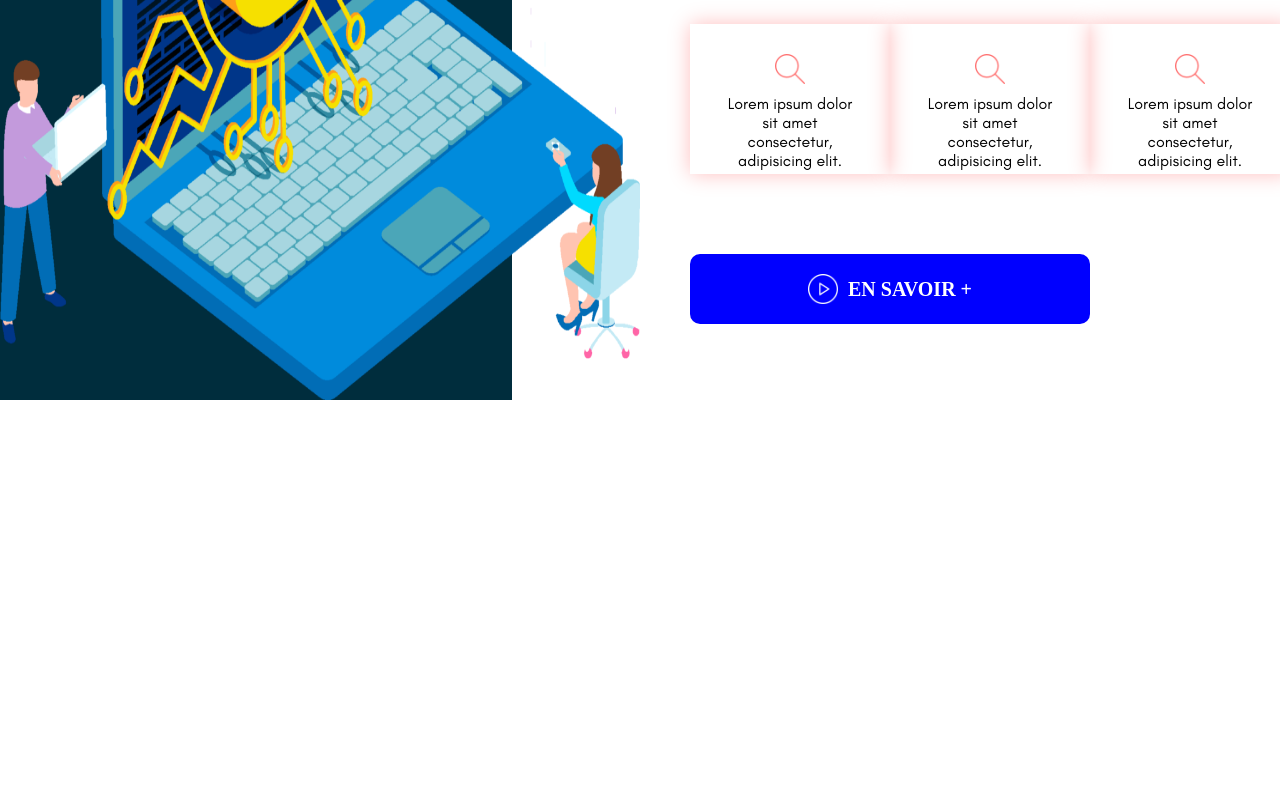
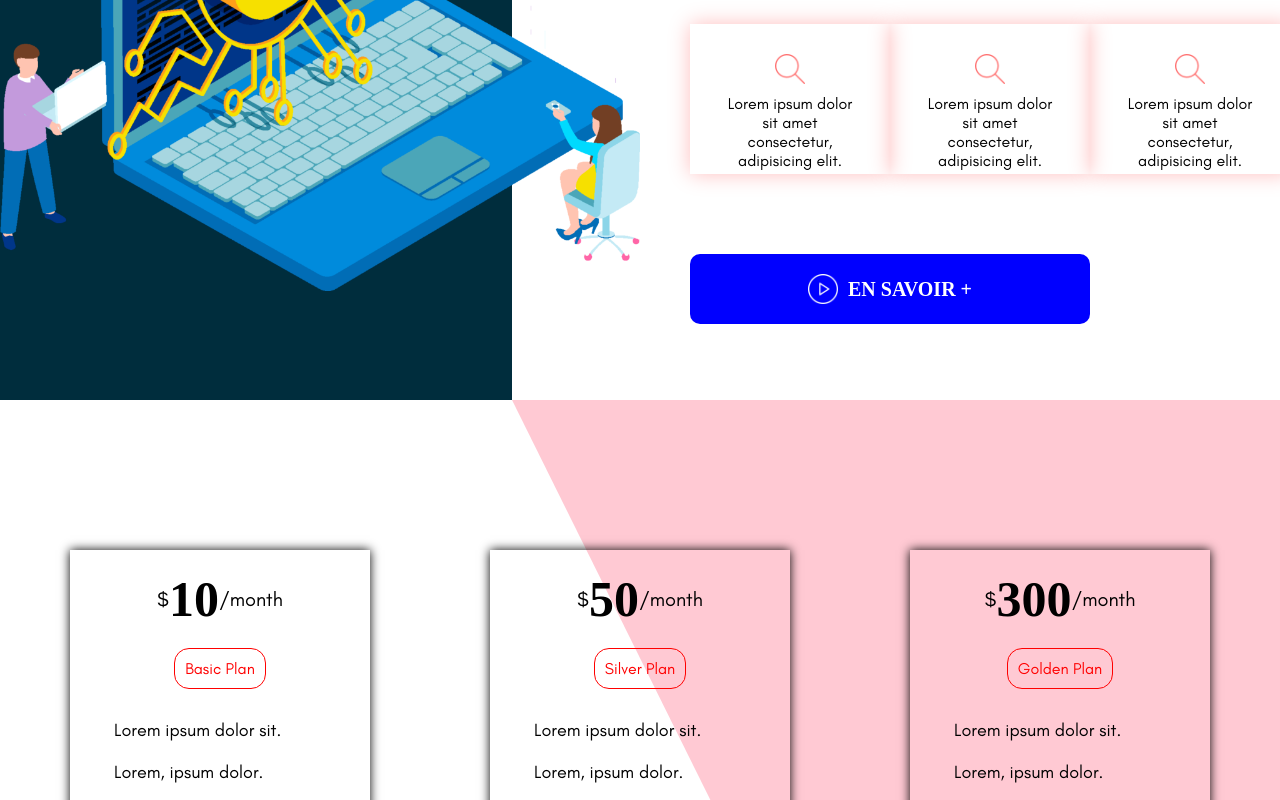
Before and after one commit to xand974/ResponsiveAndDesignApp, a React (Create React App) app in the folder front/: page / in a window 1280 px wide. Shown: the part 2000-2800 px from the top of the page. Before the commit the page ends 2400 px from the top, so only its background shows below. Built offline with nearby package versions, Linux system fonts and the light colour scheme; a web font is replaced by a local one.

Commit message:
services : add video / add price section

```diff
--- a/front/src/App.js
+++ b/front/src/App.js
@@ -1,6 +1,7 @@
 import Feature from "components/Feature";
 import Intro from "components/Intro";
 import Navbar from "components/Navbar";
+import Price from "components/Price";
 import Service from "components/Service";
 import styled, { css } from "styled-components";
 
@@ -34,6 +35,12 @@ const ServiceShape = styled.div`
   clip-path: polygon(0 0, 40% 0, 40% 100%, 0% 100%);
   ${IntoShape}
 `;
+
+const PriceShape = styled.div`
+  ${IntoShape}
+  background-color: #ffc9d3;
+  clip-path: polygon(40% 0, 100% 0, 100% 100%, 71% 100%);
+`;
 const App = () => {
   return (
     <>
@@ -50,6 +57,10 @@ const App = () => {
         <Service />
         <ServiceShape />
       </Container>
+      <Container>
+        <Price />
+        <PriceShape />
+      </Container>
     </>
   );
 };
--- /dev/null
+++ b/front/src/components/CardPrice.jsx
@@ -0,0 +1,89 @@
+import React from "react";
+import styled from "styled-components";
+
+const CardPrice = styled.div`
+  position: relative;
+  padding: 20px;
+  width: 300px;
+  height: 500px;
+  margin: 0 60px;
+
+  display: flex;
+  flex-direction: column;
+  align-items: center;
+
+  box-shadow: 0 0 10px black;
+`;
+
+const SubscriptionText = styled.h3`
+  margin-bottom: 20px;
+
+  display: flex;
+  align-items: center;
+
+  font-size: 20px;
+  font-weight: lighter;
+`;
+const NumberText = styled.span`
+  font-size: 50px;
+  font-weight: bold;
+`;
+
+const Button = styled.button`
+  margin-bottom: 30px;
+  padding: 10px;
+
+  background: none;
+  border: 1px solid red;
+  border-radius: 15px;
+
+  font-size: 16px;
+  color: red;
+  cursor: pointer;
+`;
+const Wrapper = styled.div`
+  display: flex;
+  flex-direction: column;
+  justify-content: flex-start;
+`;
+
+const Infotext = styled.p`
+  font-size: 18px;
+  margin-bottom: 20px;
+`;
+
+const JoinButton = styled.button`
+  display: flex;
+  align-items: center;
+  justify-content: center;
+
+  position: absolute;
+  bottom: 15px;
+
+  border: none;
+  border-radius: 10px;
+  color: white;
+  font-weight: bold;
+  cursor: pointer;
+  background: #0000ff;
+  padding: 10px 20px;
+
+  font-size: 18px;
+`;
+export default function Card({ price, type }) {
+  return (
+    <CardPrice>
+      <SubscriptionText>
+        $<NumberText>{price}</NumberText>/month
+      </SubscriptionText>
+      <Button>{type}</Button>
+      <Wrapper>
+        <Infotext>Lorem ipsum dolor sit.</Infotext>
+        <Infotext>Lorem, ipsum dolor.</Infotext>
+        <Infotext>Lorem ipsum dolor sit amet.</Infotext>
+        <Infotext>Lorem, ipsum.</Infotext>
+      </Wrapper>
+      <JoinButton>Join Now</JoinButton>
+    </CardPrice>
+  );
+}
--- /dev/null
+++ b/front/src/components/Price.jsx
@@ -0,0 +1,20 @@
+import React from "react";
+import styled from "styled-components";
+import Card from "./CardPrice";
+
+const Container = styled.div`
+  height: 100vh;
+  display: flex;
+  justify-content: center;
+  align-items: center;
+`;
+
+export default function Price() {
+  return (
+    <Container>
+      <Card price="10" type="Basic Plan" />
+      <Card price="50" type="Silver Plan" />
+      <Card price="300" type="Golden Plan" />
+    </Container>
+  );
+}
--- a/front/src/components/Service.jsx
+++ b/front/src/components/Service.jsx
@@ -1,4 +1,4 @@
-import React from "react";
+import React, { useState } from "react";
 import styled from "styled-components";
 import imageSrc from "../images/Cyber.png";
 import InfoCard from "components/InfoCard";
@@ -13,6 +13,9 @@ const Container = styled.div`
 const Left = styled.div`
   display: flex;
   width: 50%;
+  justify-content: center;
+  height: 100vh;
+  align-items: center;
 `;
 
 const Right = styled.div`
@@ -37,9 +40,16 @@ const Description = styled.p`
 
 const Image = styled.img`
   width: 100%;
+  display: ${(props) => props.open && "none"};
 `;
 
-const Video = styled.video``;
+const Video = styled.video`
+  display: ${(props) => !props.open && "none"};
+  width: 90%;
+  height: 300px;
+  box-shadow: 0 0 20px black;
+  object-fit: cover;
+`;
 
 const CardContainer = styled.div`
   display: flex;
@@ -68,10 +78,17 @@ const Icon = styled.img`
 `;
 
 export default function Service() {
+  const [open, setOpen] = useState(false);
   return (
     <Container>
       <Left>
-        <Image src={imageSrc} />
+        <Image open={open} src={imageSrc} />
+        <Video
+          autoPlay
+          loop
+          open={open}
+          src="https://vod-progressive.akamaized.net/exp=1632836615~acl=%2Fvimeo-prod-skyfire-std-us%2F01%2F4545%2F18%2F472726684%2F2106055564.mp4~hmac=45287c5e00b85aa8c9927e6350d00cb76c7ace02e92b66708e7fc54ab99723f1/vimeo-prod-skyfire-std-us/01/4545/18/472726684/2106055564.mp4?filename=Fog+-+53358.mp4"
+        />
       </Left>
       <Right>
         <Wrapper>
@@ -89,7 +106,11 @@ export default function Service() {
             <InfoCard />
             <InfoCard />
           </CardContainer>
-          <Button>
+          <Button
+            onClick={() => {
+              setOpen(true);
+            }}
+          >
             <Icon src={Play} /> EN SAVOIR +
           </Button>
         </Wrapper>
```
